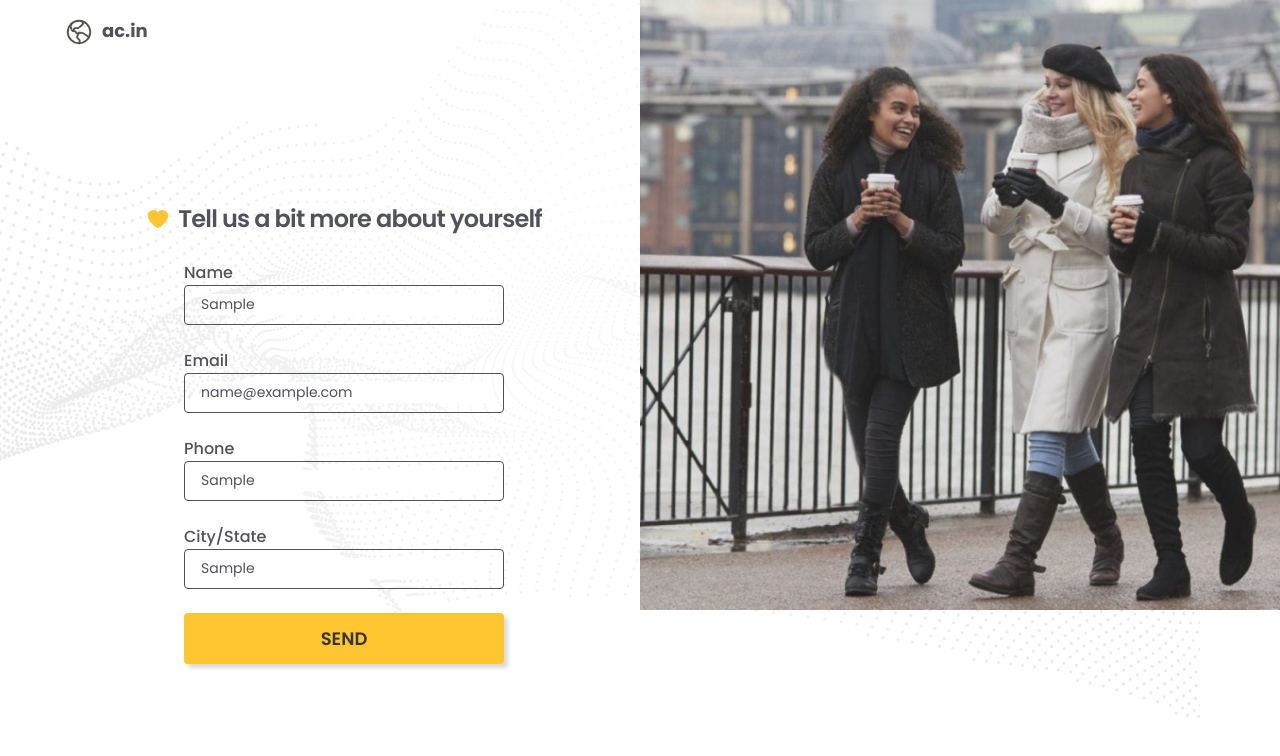
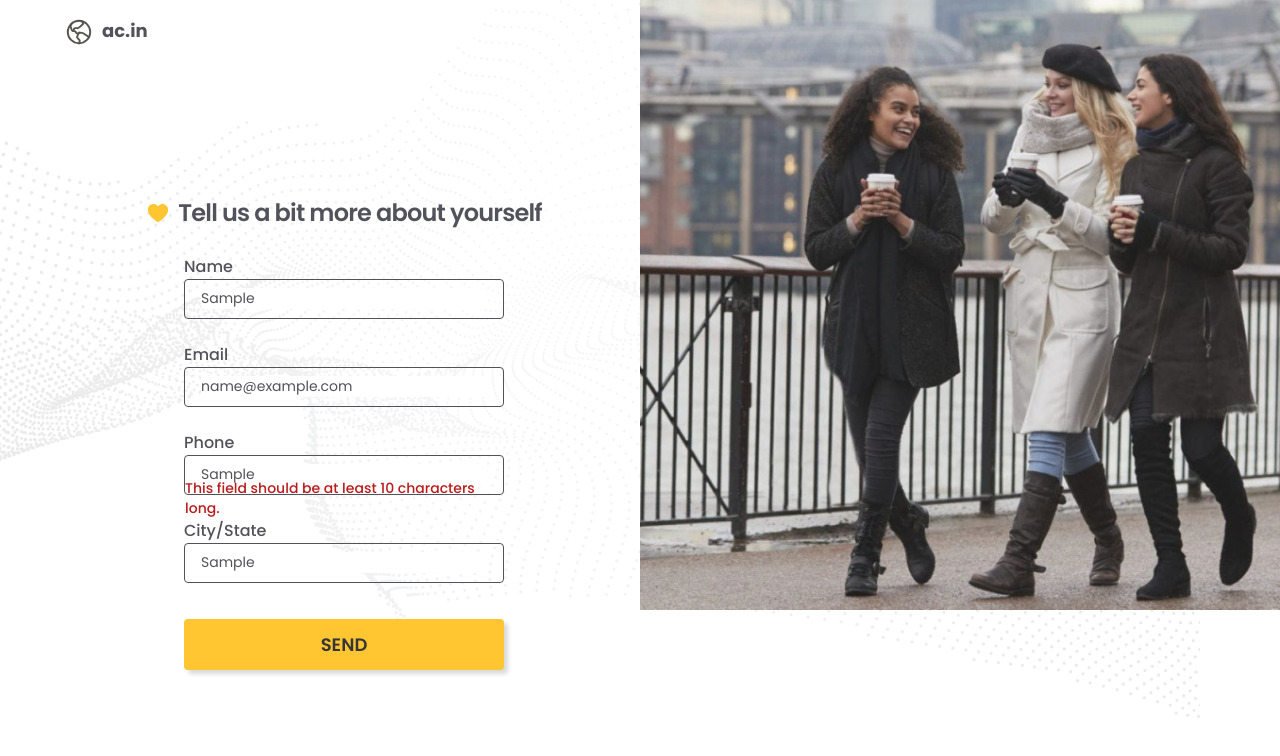
Before and after one commit to mmanaclara/ac-in-vue, a Vue app: page /personal-info in a window 1280 px wide. Both pictures are taken after typing "Sample", "name@example.com", "Sample", "Sample" into the empty fields and a click on the button "SEND". Shown: the top 756 px of the page. Built offline with nearby package versions, Linux system fonts and the light colour scheme.

Commit message:
form validation with vuelidate on page personal info

```diff
--- a/package.json
+++ b/package.json
@@ -10,9 +10,12 @@
     "format": "prettier --write src/"
   },
   "dependencies": {
+    "@vuelidate/core": "^2.0.3",
+    "@vuelidate/validators": "^2.0.4",
     "pinia": "^2.1.7",
     "vue": "^3.3.4",
-    "vue-router": "^4.2.5"
+    "vue-router": "^4.2.5",
+    "vuelidate": "^0.7.7"
   },
   "devDependencies": {
     "@rushstack/eslint-patch": "^1.3.3",
--- a/src/components/ButtonPersonalInfo.vue
+++ b/src/components/ButtonPersonalInfo.vue
@@ -19,5 +19,6 @@
   font-size: 1.125rem;
   color: rgb(54, 54, 54);
   transition: all 0.3s;
+  margin-top: 0.75rem;
 }
 </style>
--- a/src/main.js
+++ b/src/main.js
@@ -2,6 +2,7 @@ import './css/tailwind.css'
 
 import { createApp } from 'vue'
 import { createPinia } from 'pinia'
+import Vuelidate from 'vuelidate' // Import Vuelidate
 
 import App from './App.vue'
 import router from './router'
@@ -10,5 +11,6 @@ const app = createApp(App)
 
 app.use(createPinia())
 app.use(router)
+app.use(Vuelidate) // Use Vuelidate
 
 app.mount('#app')
--- a/src/pages/PagePersonalInfo.vue
+++ b/src/pages/PagePersonalInfo.vue
@@ -7,6 +7,15 @@
         <img src="/icons/icon_heart.svg" alt="" />
         Tell us a bit more about yourself
       </h2>
+      <!-- // show all the errors
+        <p
+          v-for="error in v$.$errors"
+          :key="error.$uid"
+          class="text-red-700 left-0 -bottom-[1.5rem] text-sm font-medium"
+        >
+        {{ error.$property }} - {{ error.$message }}.
+        </p>
+      -->
       <form
         class="flex flex-col gap-6 w-full px-6 items-center justify-center"
         ref="formRef"
@@ -14,56 +23,83 @@
       >
         <div class="flex flex-col w-full max-w-[20rem]">
           <label for="name" class="text-zinc-600 font-medium">Name</label>
-          <div class="input-box border-zinc-200 relative">
+          <div class="input-box relative">
             <input
               type="text"
               id="name"
               class="border-none outline-none placeholder:text-zinc-500 w-full"
               placeholder="Name"
-              v-model="form.name"
+              v-model="formData.name"
             />
-            <p
-              v-if="!isNameValid"
+            <!-- <p
+              v-for="error in v$.name.$errors"
+              :key="error.$uid"
               class="text-red-700 absolute left-0 -bottom-[1.5rem] text-sm font-medium"
             >
-              *Name is required.
+              {{ error.$message }}.
+            </p> -->
+            <p
+              v-if="v$.name.$errors.length"
+              class="text-red-700 absolute left-0 -bottom-[1.5rem] text-sm font-medium"
+            >
+              Name is required.
             </p>
           </div>
         </div>
         <div class="flex flex-col w-full max-w-[20rem]">
-          <label for="name" class="text-zinc-600 font-medium">Email</label>
-          <div class="input-box">
+          <label for="email" class="text-zinc-600 font-medium">Email</label>
+          <div class="input-box relative">
             <input
-              type="email"
+              type="text"
               id="email"
               class="border-none outline-none placeholder:text-zinc-500 w-full"
               placeholder="Email"
-              v-model="form.email"
+              v-model="formData.email"
             />
+            <p
+              v-if="v$.email.$errors.length"
+              class="text-red-700 absolute left-0 -bottom-[1.5rem] text-sm font-medium"
+            >
+              This is not a valid email address.
+            </p>
           </div>
         </div>
         <div class="flex flex-col w-full max-w-[20rem]">
-          <label for="name" class="text-zinc-600 font-medium">Phone</label>
-          <div class="input-box">
+          <label for="phone" class="text-zinc-600 font-medium">Phone</label>
+          <div class="input-box relative">
             <input
               type="phone"
               id="phone"
               class="border-none outline-none placeholder:text-zinc-500 w-full"
               placeholder="Phone"
-              v-model="form.phone"
+              v-model="formData.phone"
             />
+            <p
+              v-for="error in v$.phone.$errors"
+              :key="error.$uid"
+              class="text-red-700 absolute left-0 -bottom-[1.5rem] text-sm font-medium"
+            >
+              {{ error.$message }}.
+            </p>
           </div>
         </div>
         <div class="flex flex-col w-full max-w-[20rem]">
-          <label for="name" class="text-zinc-600 font-medium">City/State</label>
-          <div class="input-box">
+          <label for="city" class="text-zinc-600 font-medium">City/State</label>
+          <div class="input-box relative">
             <input
               type="city"
               id="city"
               class="border-none outline-none placeholder:text-zinc-500 w-full"
               placeholder="City/State"
-              v-model="form.city"
+              v-model="formData.city"
             />
+            <p
+              v-for="error in v$.city.$errors"
+              :key="error.$uid"
+              class="text-red-700 absolute left-0 -bottom-[1.5rem] text-sm font-medium"
+            >
+              {{ error.$message }}.
+            </p>
           </div>
         </div>
 
@@ -81,25 +117,37 @@
 </template>
 
 <script setup>
-import { ref, computed } from 'vue'
+import { reactive, computed } from 'vue'
 import ButtonPersonalInfo from '@/components/ButtonPersonalInfo.vue'
 
-const form = ref({
-  name: null,
-  email: null,
-  phone: null,
-  city: null
+import { useVuelidate } from '@vuelidate/core'
+import { email, minLength, required } from '@vuelidate/validators'
+
+const formData = reactive({
+  name: '',
+  email: '',
+  phone: '',
+  city: ''
 })
 
-const isFormValid = computed(() => isNameValid.value && isCityValid.value)
-const isNameValid = computed(() => !!form.value.name)
-const isCityValid = computed(() => !!form.value.city)
+const rules = computed(() => {
+  return {
+    name: { required },
+    email: { required, email },
+    phone: { required, minLength: minLength(10) },
+    city: { required }
+  }
+})
 
-const handleSubmitForm = () => {
-  if (isFormValid.value) {
+const v$ = useVuelidate(rules, formData)
+
+const handleSubmitForm = async () => {
+  const result = await v$.value.$validate()
+
+  if (result) {
     console.log('submitted')
   } else {
-    console.log('invalid fields')
+    console.log("oops, it didn't work :(")
   }
 }
 </script>
```
Also changed, not shown: 1 other file (tests, documents, lock files or other folders).
